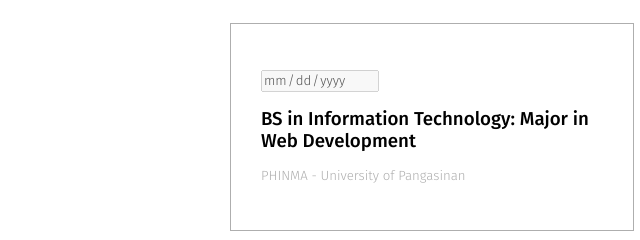
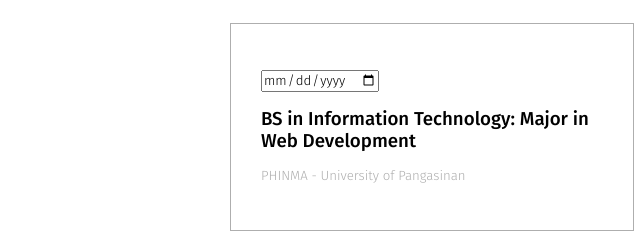
Before and after one commit to jeanpearson/jeanpearson.github.io, a plain HTML site: page index.html in a window 1280 px wide. Shown: the part 1925-2165 px from the top of the page, 425-1065 px from the left. Drawn offline with Linux system fonts and the light colour scheme.

Commit message:
Update index.html

```diff
--- a/index.html
+++ b/index.html
@@ -92,7 +92,7 @@
                     </div>
                    <div class="resume">
                         <div class="edu-attainment">
-                            <h4><input type="date" name="" id="" disabled></h4>
+                            <h4><input type="date" name="" id=""></h4>
                             <h3>BS in Information Technology: Major in Web Development</h3>
                             <h5 style="color: #aeaeae;">PHINMA - University of Pangasinan</h5>
                         </div>
```
